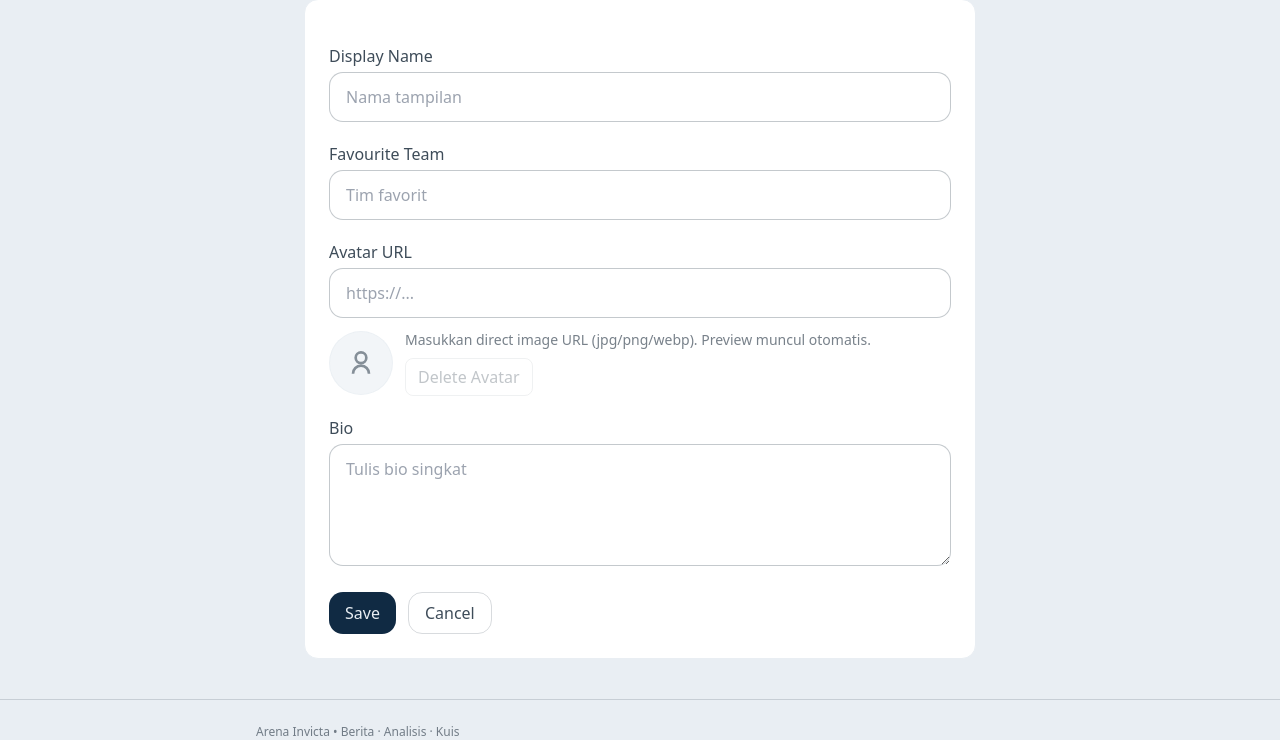
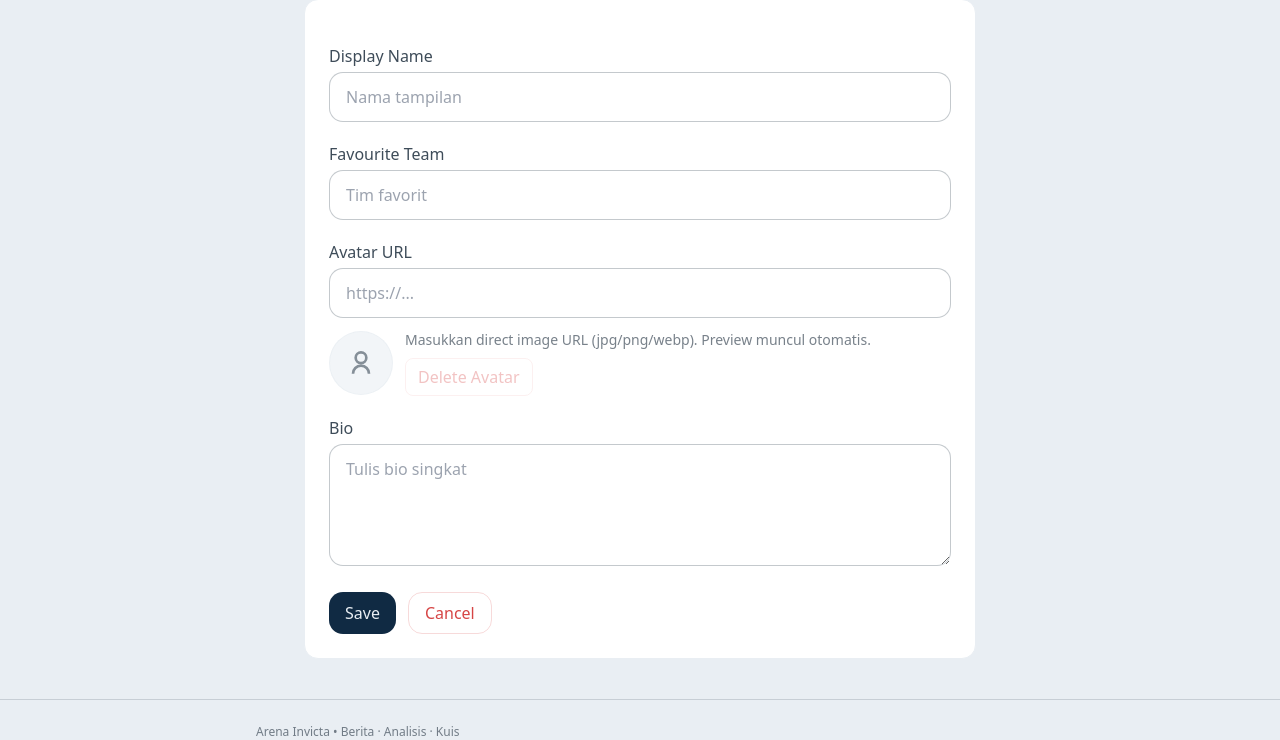
Before and after one commit to grassphobic-A07/arena-invicta, a Django app: page /profile/edit/ in a window 1280 px wide. Shown: the part 162-902 px from the top of the page. Run offline with Django 5.2, Linux system fonts and the light colour scheme; the visitor is signed in with stand-in values (Sample User, id 1); data comes from the database, SQL or seed files in the repository; some libraries are stand-ins or nearby versions.

Commit message:
Update modul Neal

```diff
--- a/accounts/templates/profile_edit.html
+++ b/accounts/templates/profile_edit.html
@@ -47,7 +47,7 @@
           <div class="mt-2 flex gap-2">
             <!-- tombol hapus avatar -->
             <button type="button" id="clearAvatarBtn"
-                    class="px-3 py-1.5 rounded-lg border border-surface/20 text-surface/80 hover:bg-mist/50 disabled:opacity-40"
+                    class="px-3 py-1.5 rounded-lg border border-danger/20 text-danger/80 hover:bg-mist/50 disabled:opacity-40"
                     {% if not form.instance.avatar_url %}disabled{% endif %}>
               Delete Avatar
             </button>
@@ -67,7 +67,7 @@
 
     <div class="flex gap-3">
       <button type="submit" class="bg-primary text-mist rounded-xl px-4 py-2 hover:bg-sea">Save</button>
-      <a href="{% url 'accounts:profile_detail' %}" class="px-4 py-2 rounded-xl border border-surface/20">Cancel</a>
+      <a href="{% url 'accounts:profile_detail' %}" class="px-4 py-2 rounded-xl border text-danger border-danger/20">Cancel</a>
     </div>
   </form>
 </section>
--- a/templates/base.html
+++ b/templates/base.html
@@ -18,6 +18,7 @@
                             sea:     "#2A7F9D",  /* biru laut (muted) */
                             mint:    "#8EC5B8",  /* foam/mint */
                             mist:    "#E9EEF3",  /* neutral */
+                            danger:  "#D64545",  /* cool red */
                         },
                         borderRadius: { xl: "14px" }
                     }
--- a/templates/nav.html
+++ b/templates/nav.html
@@ -65,7 +65,7 @@
                 <span>My Profile</span>
               </a>
               <a href="{{ logout_url }}"
-                class="flex items-center gap-3 px-4 py-3 text-sm text-surface/90 hover:bg-mist/60"
+                class="flex items-center gap-3 px-4 py-3 text-sm text-danger/90 hover:bg-mist/60"
                 role="menuitem">
                 <svg class="w-4 h-4" viewBox="0 0 24 24" fill="none" stroke="currentColor">
                   <path stroke-width="2" d="M9 21H5a2 2 0 01-2-2V5a2 2 0 012-2h4"/>
@@ -153,7 +153,7 @@
                 <svg class="w-5 h-5" viewBox="0 0 24 24" fill="none" stroke="currentColor"><circle cx="12" cy="8" r="4" stroke-width="2"/><path stroke-width="2" d="M6 20a6 6 0 0112 0"/></svg>
                 <span>My Profile</span>
               </a>
-              <a href="{{ logout_url }}" class="flex items-center gap-3 px-4 py-3 text-[15px] hover:bg-mist/50 border-t border-surface/10">
+              <a href="{{ logout_url }}" class="flex items-center gap-3 px-4 py-3 text-danger hover:bg-mist/50 border-t border-surface/10">
                 <svg class="w-5 h-5" viewBox="0 0 24 24" fill="none" stroke="currentColor"><path stroke-width="2" d="M9 21H5a2 2 0 01-2-2V5a2 2 0 012-2h4"/><path stroke-width="2" d="M14 7l5 5-5 5"/><path stroke-width="2" d="M19 12H9"/></svg>
                 <span>Logout</span>
               </a>
```
